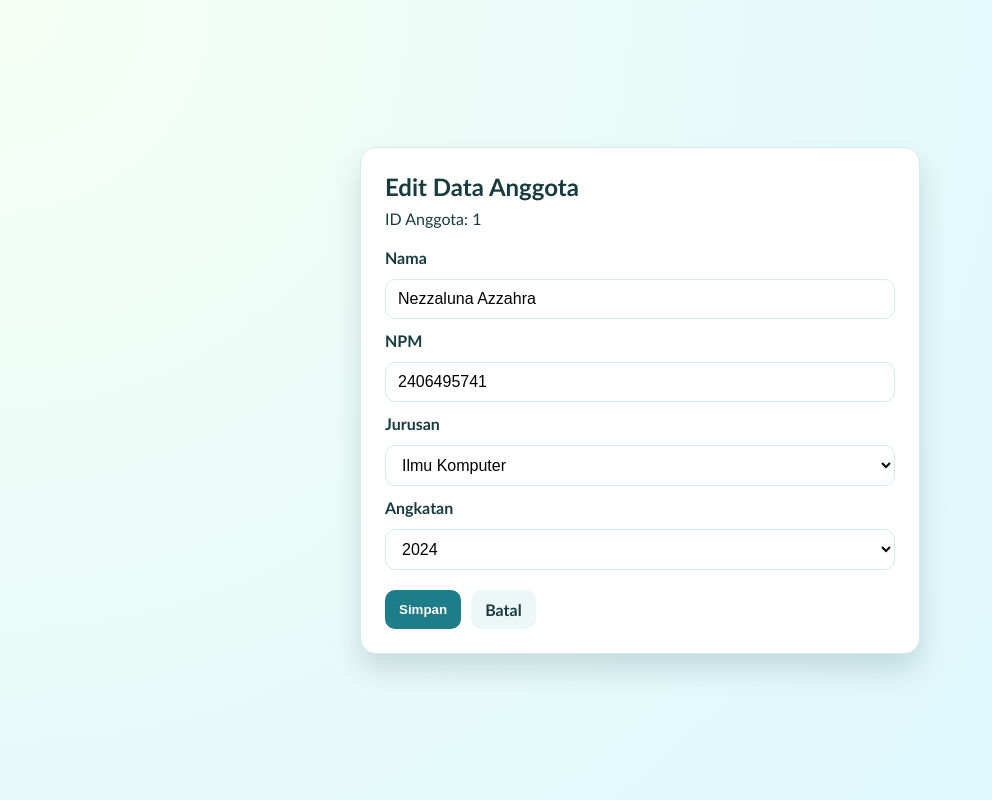
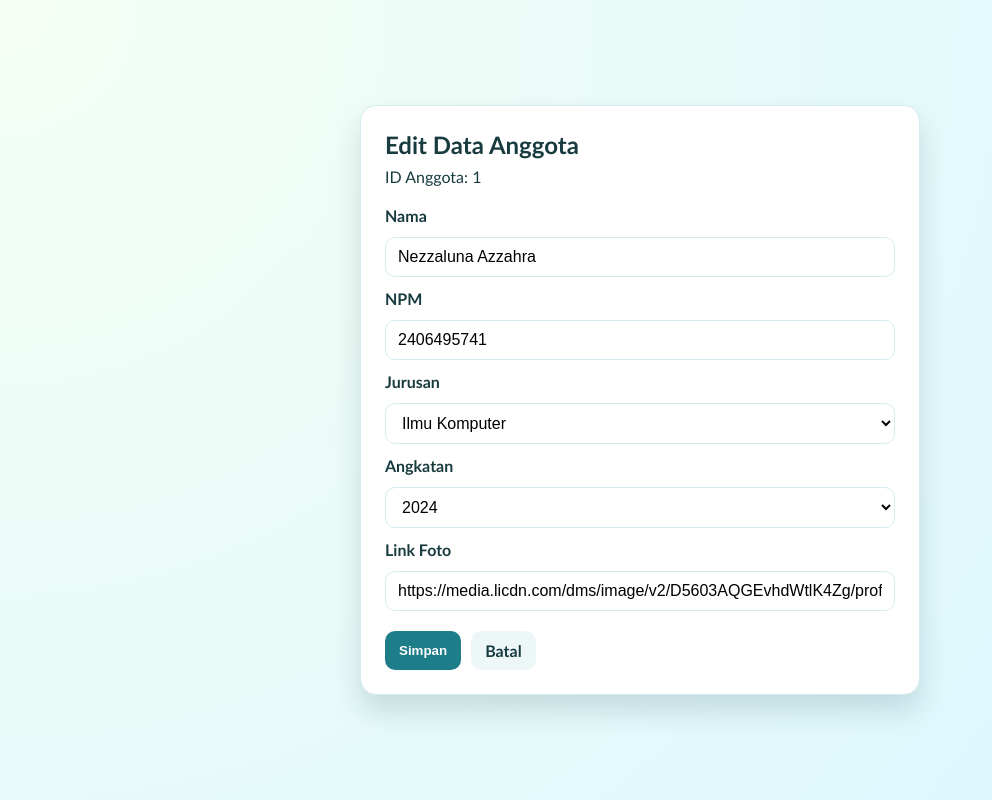
Before and after one commit to moondiverc/tk2-pkpl, a Flask app: page /members/1/edit in a window 1280 px wide. Shown: the whole page, without its empty margins (0-992 px from the left). Run offline with Flask 3, Linux system fonts and the light colour scheme; the visitor is signed in with stand-in values (Sample User, id 1).

Commit message:
feat: add foto

```diff
--- a/app.py
+++ b/app.py
@@ -20,11 +20,11 @@ MEMBER_EMAILS = [
 ]
 
 TEAM_MEMBERS = [
-    {"id": 1, "nama": "Nezzaluna Azzahra", "npm": "2406495741", "jurusan": "Ilmu Komputer", "angkatan": "2024"},
-    {"id": 2, "nama": "Hillary Elizabeth Clara Pasaribu", "npm": "2406407266", "jurusan": "Sistem Informasi", "angkatan": "2024"},
-    {"id": 3, "nama": "Cristian Dillon Philbert", "npm": "2406495956", "jurusan": "Sistem Informasi", "angkatan": "2024"},
-    {"id": 4, "nama": "Raihana Auni Zakia", "npm": "2406495760", "jurusan": "Ilmu Komputer", "angkatan": "2024"},
-    {"id": 5, "nama": "Vidia Qonita Ahmad", "npm": "2406345381", "jurusan": "Ilmu Komputer", "angkatan": "2024"}
+    {"id": 1, "nama": "Nezzaluna Azzahra", "npm": "2406495741", "jurusan": "Ilmu Komputer", "angkatan": "2024", "foto": "https://media.licdn.com/dms/image/v2/D5603AQGEvhdWtlK4Zg/profile-displayphoto-shrink_200_200/profile-displayphoto-shrink_200_200/0/1723943775447?e=1776902400&v=beta&t=t1mV623KAqTj97ZLndU7R2rZ9UNBnY0FJh5cCO61xH8"},
+    {"id": 2, "nama": "Hillary Elizabeth Clara Pasaribu", "npm": "2406407266", "jurusan": "Sistem Informasi", "angkatan": "2024", "foto": "https://media.licdn.com/dms/image/v2/D5603AQEHiDpqhf9zxw/profile-displayphoto-shrink_400_400/B56ZxmbYCvKkAg-/0/1771244980074?e=1776902400&v=beta&t=aSgsLJn4j68q7Yg4Whj2VMsfdAsomk6BwKgQFfugT6o"},
+    {"id": 3, "nama": "Cristian Dillon Philbert", "npm": "2406495956", "jurusan": "Sistem Informasi", "angkatan": "2024", "foto": "https://lh3.googleusercontent.com/d/1TBSyG-gij9eFnxA559AGe4xIwIA18qs4"},
+    {"id": 4, "nama": "Raihana Auni Zakia", "npm": "2406495760", "jurusan": "Ilmu Komputer", "angkatan": "2024", "foto": "https://media.licdn.com/dms/image/v2/D5603AQFeua4cK7xnXg/profile-displayphoto-scale_400_400/B56ZjWK6_hH8Ag-/0/1755939846437?e=1776902400&v=beta&t=TDNazc9HhZy_GnkyFXVy29m6QHUkEQFgqpneaxqn4oE"},
+    {"id": 5, "nama": "Vidia Qonita Ahmad", "npm": "2406345381", "jurusan": "Ilmu Komputer", "angkatan": "2024", "foto": "https://media.licdn.com/dms/image/v2/D5603AQGVYPyQu_jWiw/profile-displayphoto-shrink_400_400/profile-displayphoto-shrink_400_400/0/1724519039677?e=1776902400&v=beta&t=o9THHj0XXD25TteEUjXcTUOd8mWK-ofTRojvh93hfSM"}
 ]
 
 DISPLAY_STYLE = {
@@ -160,6 +160,7 @@ def edit_member(member_id):
         npm = request.form.get('npm', '').strip()
         jurusan = request.form.get('jurusan', '').strip()
         angkatan = request.form.get('angkatan', '').strip()
+        foto = request.form.get('foto', '').strip()
 
         if not npm.isdigit():
             error_message = "Input tidak valid. NPM harus berupa angka."
@@ -170,6 +171,7 @@ def edit_member(member_id):
             member['npm'] = npm
             member['jurusan'] = jurusan
             member['angkatan'] = angkatan
+            member['foto'] = foto
             return redirect(url_for('index'))
 
     return render_template('edit_member.html', member=member, error=error_message)
--- a/static/form.css
+++ b/static/form.css
@@ -53,7 +53,8 @@ label {
   font-weight: 700;
 }
 
-input, select {
+input,
+select {
   padding: 10px 12px;
   border-radius: 10px;
   border: 1px solid var(--line);
--- a/templates/edit_member.html
+++ b/templates/edit_member.html
@@ -15,30 +15,68 @@
         <p>ID Anggota: {{ member.id }}</p>
 
         {% if error %}
-        <div style="background-color: #ffe5e5; color: #d63031; padding: 12px; border-radius: 8px; border: 1px solid #fab1a0; margin-bottom: 20px;">
+        <div
+          style="
+            background-color: #ffe5e5;
+            color: #d63031;
+            padding: 12px;
+            border-radius: 8px;
+            border: 1px solid #fab1a0;
+            margin-bottom: 20px;
+          ">
           <strong>Peringatan:</strong> {{ error }}
         </div>
         {% endif %}
 
         <form method="POST">
           <label for="nama">Nama</label>
-          <input id="nama" name="nama" type="text" value="{{ member.nama }}" required />
+          <input
+            id="nama"
+            name="nama"
+            type="text"
+            value="{{ member.nama }}"
+            required />
 
           <label for="npm">NPM</label>
-          <input id="npm" name="npm" type="text" value="{{ member.npm }}" required />
+          <input
+            id="npm"
+            name="npm"
+            type="text"
+            value="{{ member.npm }}"
+            required />
 
           <label for="jurusan">Jurusan</label>
           <select id="jurusan" name="jurusan" required>
-            <option value="Sistem Informasi" {% if member.jurusan == 'Sistem Informasi' %}selected{% endif %}>Sistem Informasi</option>
-            <option value="Ilmu Komputer" {% if member.jurusan == 'Ilmu Komputer' %}selected{% endif %}>Ilmu Komputer</option>
+            <option
+              value="Sistem Informasi"
+              {{ 'selected' if 'Sistem Informasi' in [member.jurusan] else '' }}>
+              Sistem Informasi
+            </option>
+            <option
+              value="Ilmu Komputer"
+              {{ 'selected' if 'Ilmu Komputer' in [member.jurusan] else '' }}>
+              Ilmu Komputer
+            </option>
           </select>
 
           <label for="angkatan">Angkatan</label>
           <select id="angkatan" name="angkatan" required>
             {% for thn in ['2022', '2023', '2024', '2025'] %}
-            <option value="{{ thn }}" {% if member.angkatan == thn %}selected{% endif %}>{{ thn }}</option>
+            <option
+              value="{{ thn }}"
+              {{ 'selected' if thn in [member.angkatan] else '' }}>
+              {{ thn }}
+            </option>
             {% endfor %}
           </select>
+
+          <label for="foto">Link Foto</label>
+          <input
+            id="foto"
+            name="foto"
+            type="url"
+            value="{{ member.foto }}"
+            placeholder="https://example.com/photo.jpg" />
 
           <div class="actions">
             <button type="submit">Simpan</button>
```
Also changed, not shown: static/style.css (+8 -0 lines), templates/index.html (+9 -1 lines).
